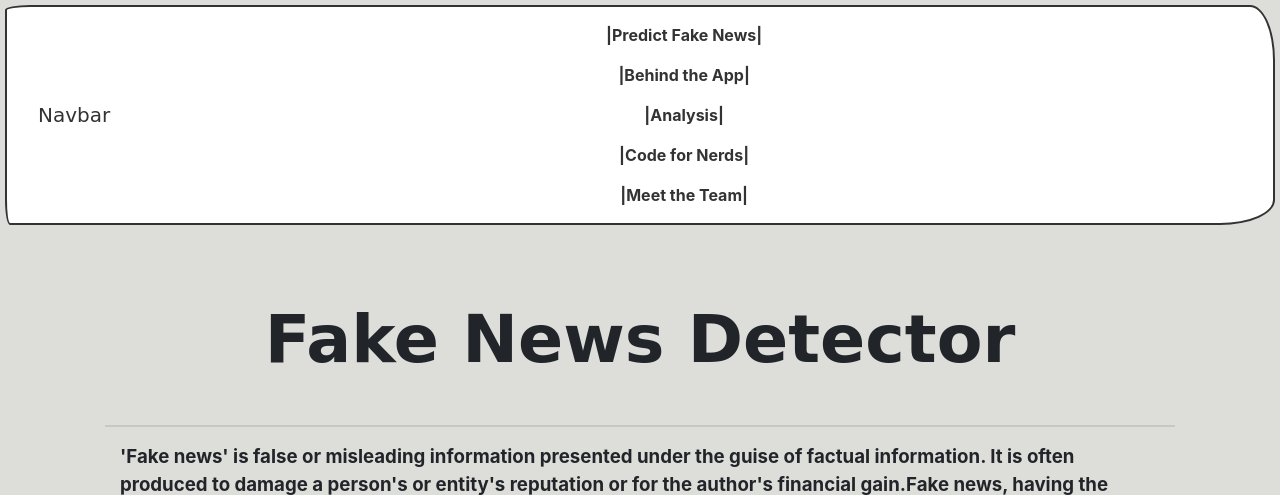
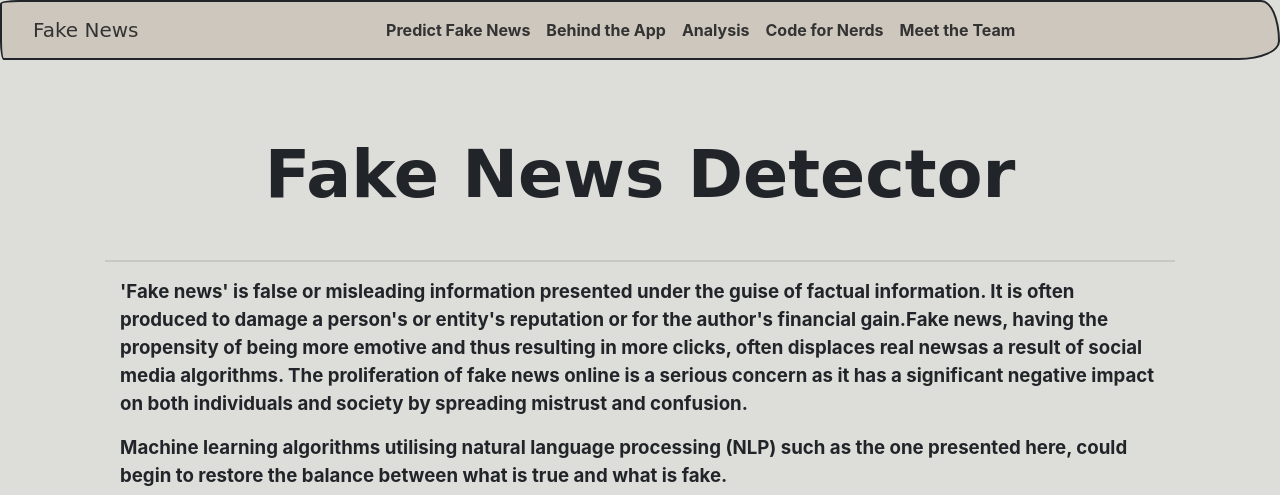
Before and after one commit to MarcusKorea/Fake_News_Detector2, a Flask app: page / in a window 1280 px wide. Shown: the top 495 px of the page. Run offline with Flask 2, Linux system fonts and the light colour scheme; parts of the project's set-up code (start-up, migrations or seed data) failed here and were passed over; some libraries are stand-ins or nearby versions; some web fonts are replaced.

Commit message:
nav bar final fix

```diff
--- a/static/styles/homepage.css
+++ b/static/styles/homepage.css
@@ -25,14 +25,14 @@ h1{
 }
 .navbar{
   background-color: #CDC7BD;
-  margin-left: 5px;
+  /* margin-left: 5px;
   margin-right: 5px;
-  margin-top: 5px;
+  margin-top: 5px; */
 }
 .navbar-nav {
-  float:none;
-  margin:0 auto;
-  display: block;
+  /* float:none; */
+  margin: auto;
+  /* display: block; */
   text-align: center;
 }
 
--- a/templates/fk_index.html
+++ b/templates/fk_index.html
@@ -18,9 +18,9 @@
   <script src="https://cdn.jsdelivr.net/npm/@popperjs/core@2.10.2/dist/umd/popper.min.js" integrity="sha384-7+zCNj/IqJ95wo16oMtfsKbZ9ccEh31eOz1HGyDuCQ6wgnyJNSYdrPa03rtR1zdB" crossorigin="anonymous"></script>
   <script src="https://cdn.jsdelivr.net/npm/bootstrap@5.1.3/dist/js/bootstrap.min.js" integrity="sha384-QJHtvGhmr9XOIpI6YVutG+2QOK9T+ZnN4kzFN1RtK3zEFEIsxhlmWl5/YESvpZ13" crossorigin="anonymous"></script>
        <!-- Nav Bar -->
-       <nav class="navbar navbar-expand-lg navbar-light bg-light">
+       <nav class="navbar navbar-expand-lg navbar-light">
         <div class="container-fluid">
-          <a class="navbar-brand" href="#">Navbar</a>
+          <a class="navbar-brand" href="#">Fake News</a>
           <button class="navbar-toggler" type="button" data-bs-toggle="collapse" data-bs-target="#navbarColor03" aria-controls="navbarColor03" aria-expanded="false" aria-label="Toggle navigation">
             <span class="navbar-toggler-icon"></span>
           </button>
@@ -28,20 +28,20 @@
           <div class="collapse navbar-collapse" id="navbarColor03">
             <ul class="navbar-nav me-auto">
                 <li class="nav-item">
-                    <a class="nav-link active" href="{{url_for('index')}}">|Predict Fake News|
+                    <a class="nav-link active" href="{{url_for('index')}}">Predict Fake News
                     </a>
                 </li>
                 <li class ="nav-item">
-                    <a class = "nav-link active" href = "{{url_for('bta')}}">|Behind the App|</a>
+                    <a class = "nav-link active" href = "{{url_for('bta')}}">Behind the App</a>
                 </li>
                 <li class="nav-item">
-                    <a class="nav-link" href="{{url_for('analysis')}}">|Analysis|</a>
+                    <a class="nav-link" href="{{url_for('analysis')}}">Analysis</a>
                 </li>
                 <li class="nav-item">
-                    <a class="nav-link" href="{{url_for('code_for_nerds')}}">|Code for Nerds|</a>
+                    <a class="nav-link" href="{{url_for('code_for_nerds')}}">Code for Nerds</a>
                 </li>
                 <li class="nav-item">
-                    <a class="nav-link" href="{{url_for('meet_the_team')}}">|Meet the Team|</a>
+                    <a class="nav-link" href="{{url_for('meet_the_team')}}">Meet the Team</a>
                 </li>
             </ul>
           </div>
```
Also changed, not shown: templates/analysis.html (+7 -7 lines), templates/behind-the-app.html (+7 -7 lines), templates/code-for-nerds.html (+7 -7 lines), templates/meet-the-team.html (+8 -8 lines). Lines whose indentation alone changed are shown as unchanged.
